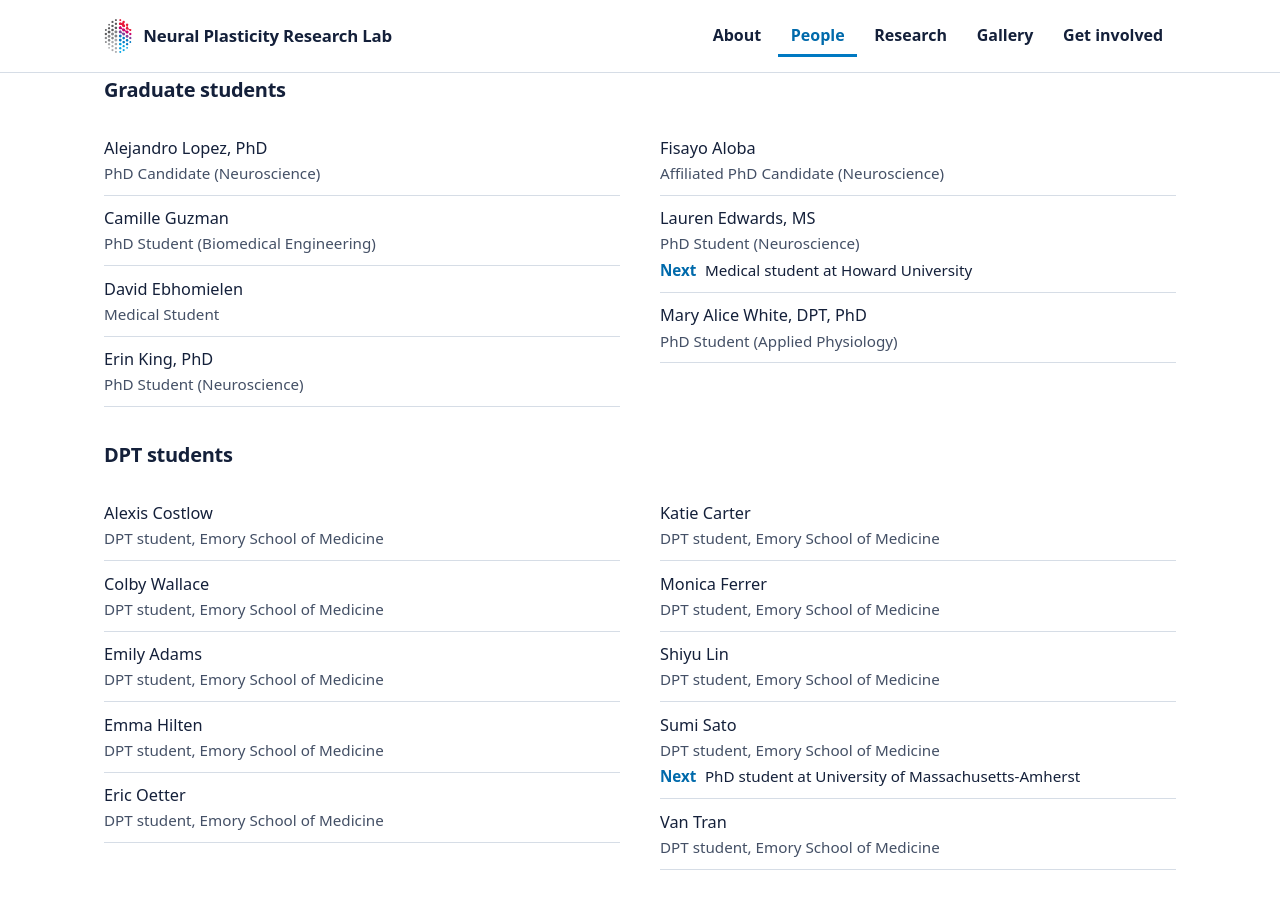
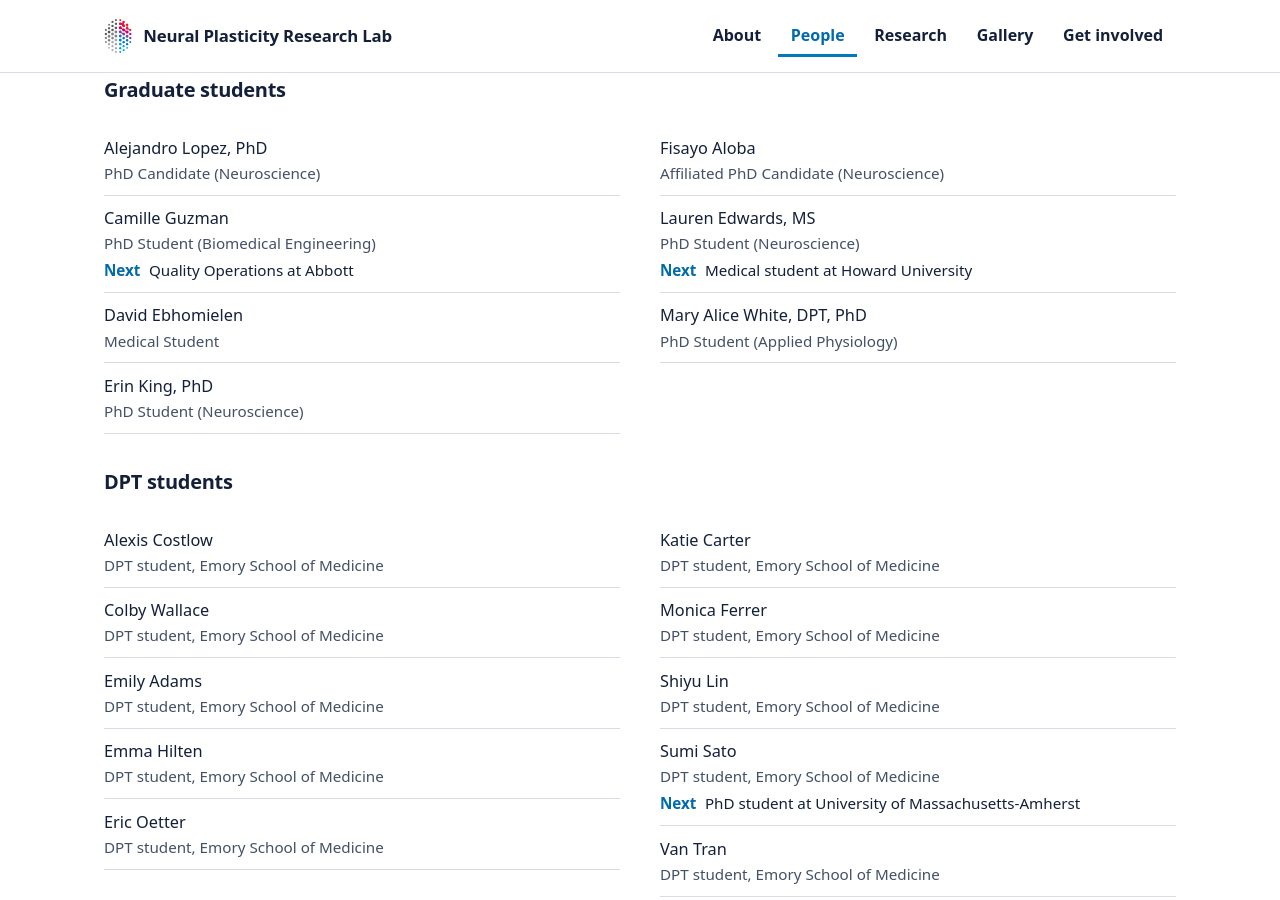
Before and after one commit to npresearchlab/npresearchlab.github.io, a Jekyll site: the page built from people.html, in a window 1280 px wide and 900 px high, scrolled down 5061 px. Built offline with Jekyll 4.4.1, drawn with Linux system fonts in a browser that asks for light colours; some web fonts are replaced.

Commit message:
Alumni: Camille Guzman's next step
Co-Authored-By: Claude Opus 5.5 <noreply@anthropic.com>
Claude-Session: https://claude.ai/code/session_01A6YfpnrJqQKYAxW4w34cR4

```diff
--- a/_data/alumni.json
+++ b/_data/alumni.json
@@ -45,7 +45,7 @@
     "name": "Camille Guzman",
     "type": "Graduate students",
     "role": "PhD Student (Biomedical Engineering)",
-    "next": ""
+    "next": "Quality Operations at Abbott"
   },
   {
     "name": "David Ebhomielen",
```
